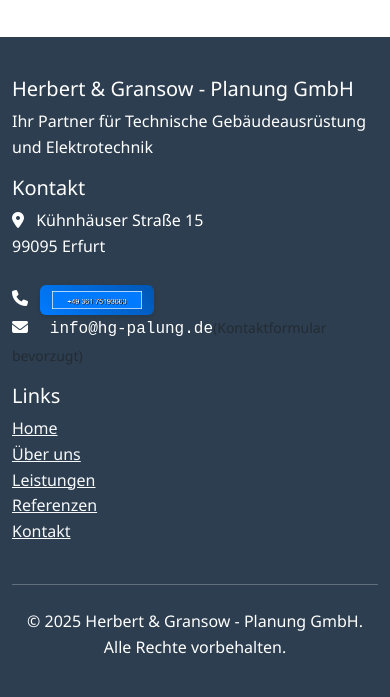
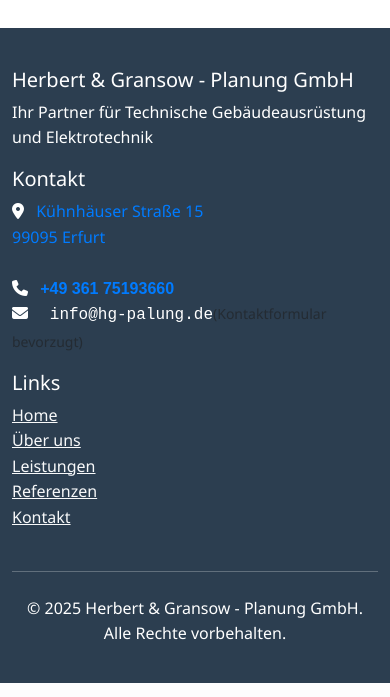
Before and after one commit to blabubaer/hg_website, a Django app: page /kontakt/ in a window 390 px wide. Shown: the part 2928-3625 px from the top of the page. Run offline with Django 5.2, Linux system fonts and the light colour scheme; some libraries are stand-ins or nearby versions.

Commit message:
Improve contact protection with clickable phone numbers and addresses
- Replaced image-based phone protection with CSS-split text protection
- Added tel: links for phone numbers (browser can detect and offer calling)
- Added Google Maps links for addresses
- Updated CSS for better phone number styling and hover effects
- Maintained anti-scraping protection while improving user experience
- Phone numbers now work with mobile browsers for direct calling
- Addresses link to Google Maps for easy navigation

```diff
--- a/static/css/contact-protection.css
+++ b/static/css/contact-protection.css
@@ -1,21 +1,30 @@
 /* Contact Information Protection Styles */
 
-/* Phone number as image styling */
-.phone-image {
-    display: inline-block;
-    background: linear-gradient(45deg, #007bff, #0056b3);
-    color: white;
-    padding: 8px 16px;
-    border-radius: 6px;
+/* Phone number protection - split text with CSS */
+.phone-protected {
     font-family: 'Arial', sans-serif;
     font-weight: bold;
-    font-size: 18px;
-    text-align: center;
-    box-shadow: 0 2px 4px rgba(0,0,0,0.1);
-    user-select: none;
-    -webkit-user-select: none;
-    -moz-user-select: none;
-    -ms-user-select: none;
+    color: #007bff;
+    text-decoration: none;
+    cursor: pointer;
+    transition: color 0.3s ease;
+}
+
+.phone-protected:hover {
+    color: #0056b3;
+    text-decoration: underline;
+}
+
+.phone-protected .phone-part-1::after {
+    content: " ";
+}
+
+.phone-protected .phone-part-2::after {
+    content: " ";
+}
+
+.phone-protected .phone-part-3::after {
+    content: " ";
 }
 
 /* Email protection - reverse text with CSS correction */
@@ -30,44 +39,16 @@
     unicode-bidi: normal;
 }
 
-/* Hover effect for contact info */
-.contact-info-protected {
-    position: relative;
-    cursor: pointer;
-    transition: all 0.3s ease;
+/* Address styling with map link */
+.address-link {
+    color: #007bff;
+    text-decoration: none;
+    transition: color 0.3s ease;
 }
 
-.contact-info-protected:hover {
-    transform: scale(1.05);
-}
-
-/* Tooltip for contact info */
-.contact-tooltip {
-    position: absolute;
-    bottom: 100%;
-    left: 50%;
-    transform: translateX(-50%);
-    background: rgba(0,0,0,0.8);
-    color: white;
-    padding: 8px 12px;
-    border-radius: 4px;
-    font-size: 12px;
-    white-space: nowrap;
-    opacity: 0;
-    visibility: hidden;
-    transition: all 0.3s ease;
-    z-index: 1000;
-}
-
-.contact-info-protected:hover .contact-tooltip {
-    opacity: 1;
-    visibility: visible;
-}
-
-/* Address styling - less protection needed */
-.address-info {
-    font-family: 'Arial', sans-serif;
-    line-height: 1.6;
+.address-link:hover {
+    color: #0056b3;
+    text-decoration: underline;
 }
 
 /* Contact form emphasis */
@@ -86,13 +67,7 @@
 
 /* Responsive adjustments */
 @media (max-width: 768px) {
-    .phone-image {
+    .phone-protected {
         font-size: 16px;
-        padding: 6px 12px;
-    }
-
-    .contact-tooltip {
-        font-size: 11px;
-        padding: 6px 10px;
     }
 }
--- a/templates/base.html
+++ b/templates/base.html
@@ -135,10 +135,16 @@
                 <div class="col-md-4">
                     <h5>Kontakt</h5>
                     <p>
-                        <i class="fas fa-map-marker-alt me-2"></i> Kühnhäuser Straße 15<br>
-                        99095 Erfurt<br><br>
+                        <i class="fas fa-map-marker-alt me-2"></i>
+                        <a href="https://maps.google.com/?q=Kühnhäuser+Straße+15,+99095+Erfurt,+Germany" target="_blank" class="address-link">
+                            Kühnhäuser Straße 15<br>
+                            99095 Erfurt
+                        </a>
+                        <br><br>
                         <i class="fas fa-phone me-2"></i>
-                        <img src="{% static 'images/phone-number.png' %}" alt="+49 361 75193660" class="phone-image" style="height: 30px; width: auto;">
+                        <a href="tel:+4936175193660" class="phone-protected">
+                            <span class="phone-part-1">+49</span><span class="phone-part-2">361</span><span class="phone-part-3">75193660</span>
+                        </a>
                         <br>
                         <i class="fas fa-envelope me-2"></i>
                         <span class="email-protected">
--- a/templates/contact/contact.html
+++ b/templates/contact/contact.html
@@ -90,7 +90,9 @@
                         <i class="fas fa-phone fa-3x text-primary mb-3"></i>
                         <h5 class="card-title">Telefon</h5>
                         <p class="card-text">
-                            <img src="{% static 'images/phone-number.png' %}" alt="+49 361 75193660" class="phone-image" style="height: 35px; width: auto;">
+                            <a href="tel:+4936175193660" class="phone-protected">
+                                <span class="phone-part-1">+49</span><span class="phone-part-2">361</span><span class="phone-part-3">75193660</span>
+                            </a>
                             <br>
                             Mo-Fr: 8:00 - 17:00 Uhr
                         </p>
@@ -118,8 +120,10 @@
                         <i class="fas fa-map-marker-alt fa-3x text-primary mb-3"></i>
                         <h5 class="card-title">Büro</h5>
                         <p class="card-text">
-                            <strong>Kühnhäuser Straße 15</strong><br>
-                            99095 Erfurt, Deutschland
+                            <a href="https://maps.google.com/?q=Kühnhäuser+Straße+15,+99095+Erfurt,+Germany" target="_blank" class="address-link">
+                                <strong>Kühnhäuser Straße 15</strong><br>
+                                99095 Erfurt, Deutschland
+                            </a>
                         </p>
                     </div>
                 </div>
```
Also changed, not shown: templates/core/home.html (+7 -3 lines).
